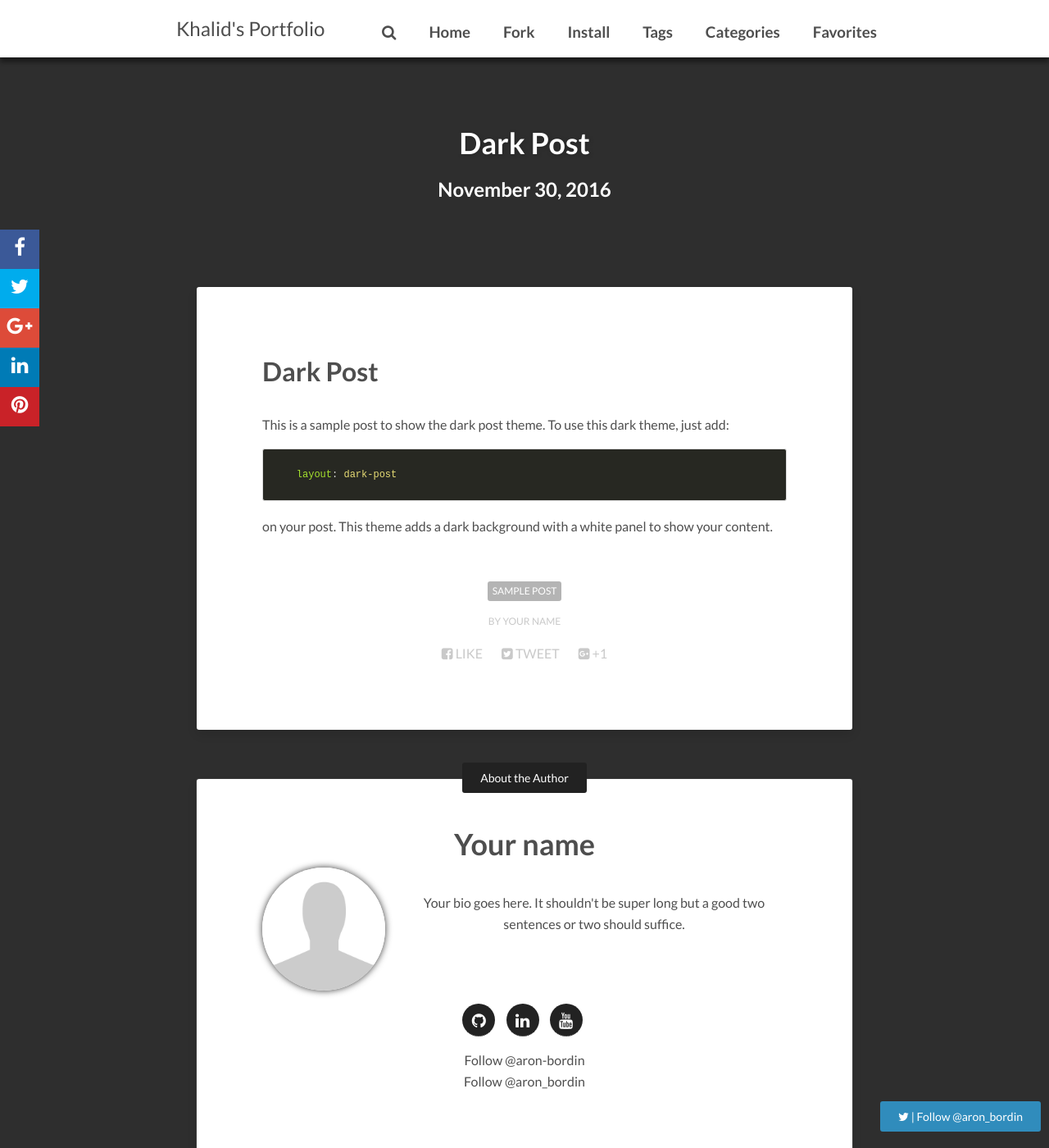
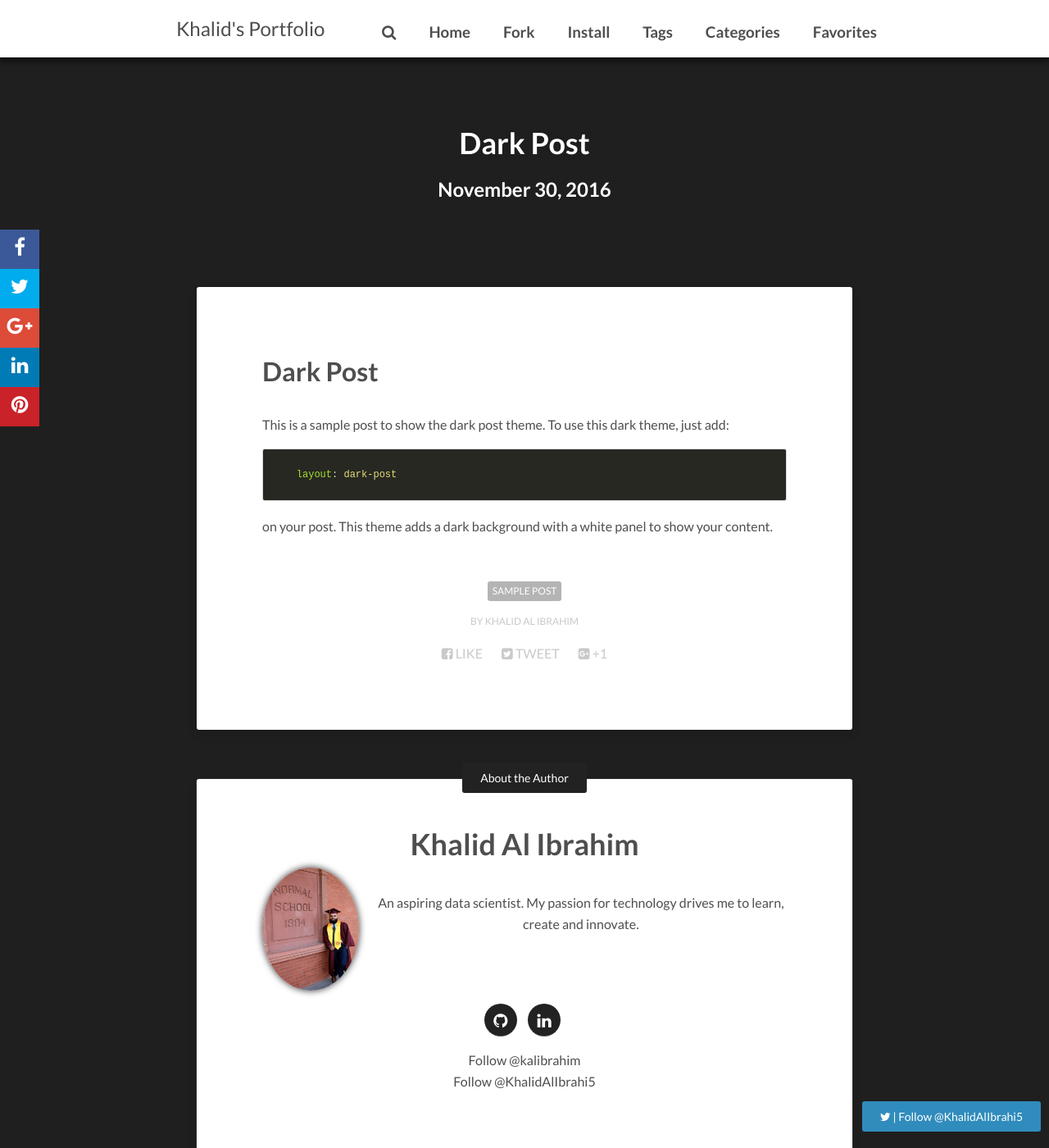
Before and after one commit to kalibrahim/kalibrahim.github.io, a Jekyll site: the page built from _posts/2016-11-30-dark-post.md, in a window 1280 px wide and 1400 px high. Shown: the whole window at 82% size. Built offline with Jekyll 4.4.1, drawn with Linux system fonts in a browser that asks for light colours; nearby versions of some CDN libraries; comment, search, counter and statistics services are not loaded; some of the changed text lies outside the part shown.

Commit message:
more config fixes

```diff
--- a/_config.yml
+++ b/_config.yml
@@ -39,15 +39,15 @@
 
 # Owner/author information
 owner:
-  name:           Your name
-  site:           http://aronbordin.com
-  avatar:         images/avatar.jpg
-  bio:            "Your bio goes here. It shouldn't be super long but a good two sentences or two should suffice."
-  email:          you@email.com
+  name:           Khalid Al Ibrahim
+  site:           https://kalibrahim.github.io/
+  avatar:         images/IMG_0309.jpg
+  bio:            "An aspiring data scientist. My passion for technology drives me to learn, create and innovate."
+  email:          kalibrahim94@gmail.com
   # Twitter nick for use in Twitter cards and follow button.
-  twitter: aron_bordin # if no twitter in this config, the twitter follow button will be removed
+  twitter: KhalidAlIbrahi5 # if no twitter in this config, the twitter follow button will be removed
   # GitHub nick for use in follow button in author block.
-  github: aron-bordin
+  github: kalibrahim
 
 # Twitter account associated with the site if different from owner/author twitter account.
 # Used in Twitter cards.
@@ -56,23 +56,23 @@
 # Social networking links used in author block underneath posts. Update and remove as you like.
 social:
   - title: "github"
-    url: "https://github.com/aron-bordin"
+    url: "https://github.com/kalibrahim"
   - title: "linkedin"
-    url: "https://br.linkedin.com/in/aronbordin"
-  - title: "youtube"
-    url: "https://www.youtube.com/channel/UCfnSek-9HPWOx5e2pH7VFgg"
+    url: "https://www.linkedin.com/in/kalibrah/"
+  # - title: "youtube"
+  #  url: "https://www.youtube.com/channel/UCfnSek-9HPWOx5e2pH7VFgg"
 
 # Background image to be tiled on all pages
-background:
+background: images/franki-chamaki-682112-unsplash.jpg
 
 # Analytics and webmaster tools stuff goes here
-google_analytics:
+google_analytics: UA-122986975-1
 google_verify:
 # https://ssl.bing.com/webmaster/configure/verify/ownership Option 2 content= goes here
 bing_verify:
 
 # http://en.wikipedia.org/wiki/List_of_tz_database_time_zones
-timezone:    America/New_York
+timezone:    Asia/Qatar
 locale:      en_US
 future:      true
 highlighter: rouge
@@ -85,7 +85,7 @@
 permalink:   /:categories/:title/
 
 # Amount of post to show on home page
-paginate: 5
+paginate: 10
 
 # if true, shows the floatting share buttons
 float_share: true
```
Also changed, not shown: images/IMG_0305.jpg (added), images/IMG_0309.jpg (added), 1 other file.
